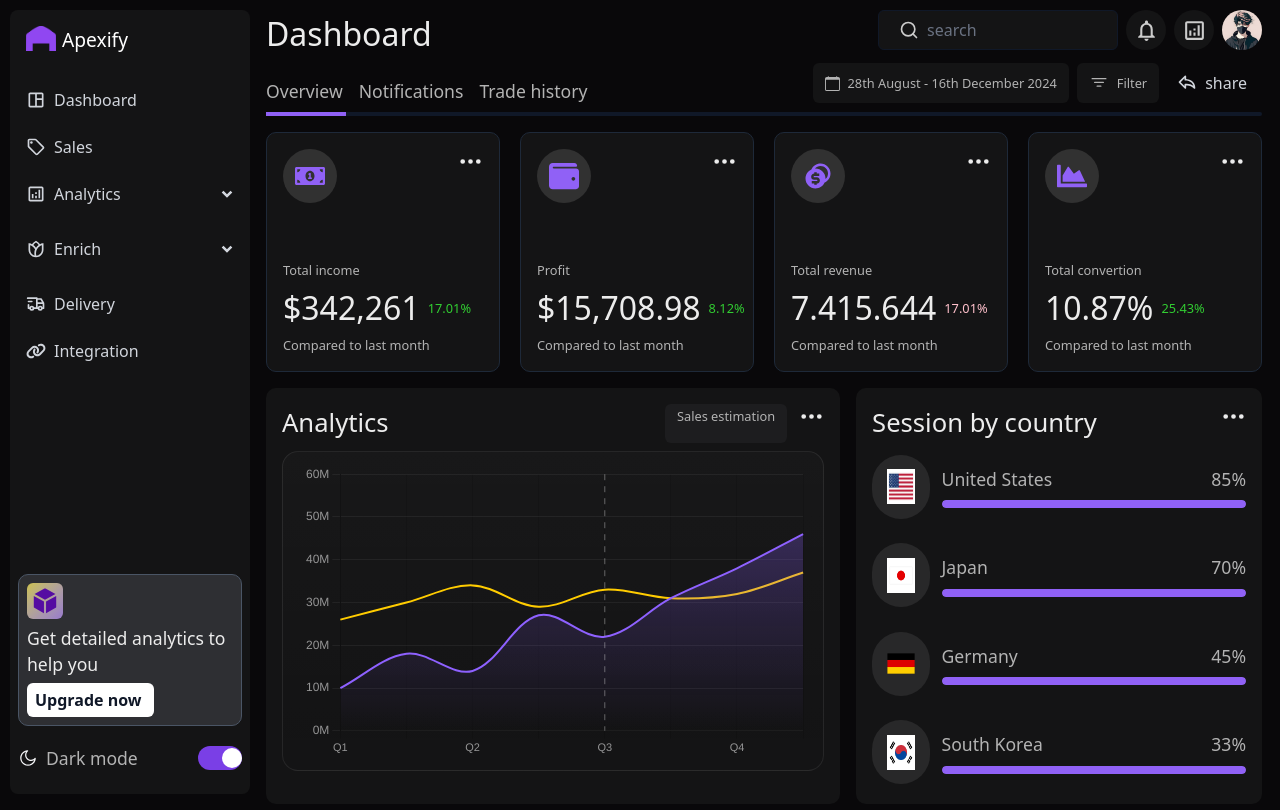
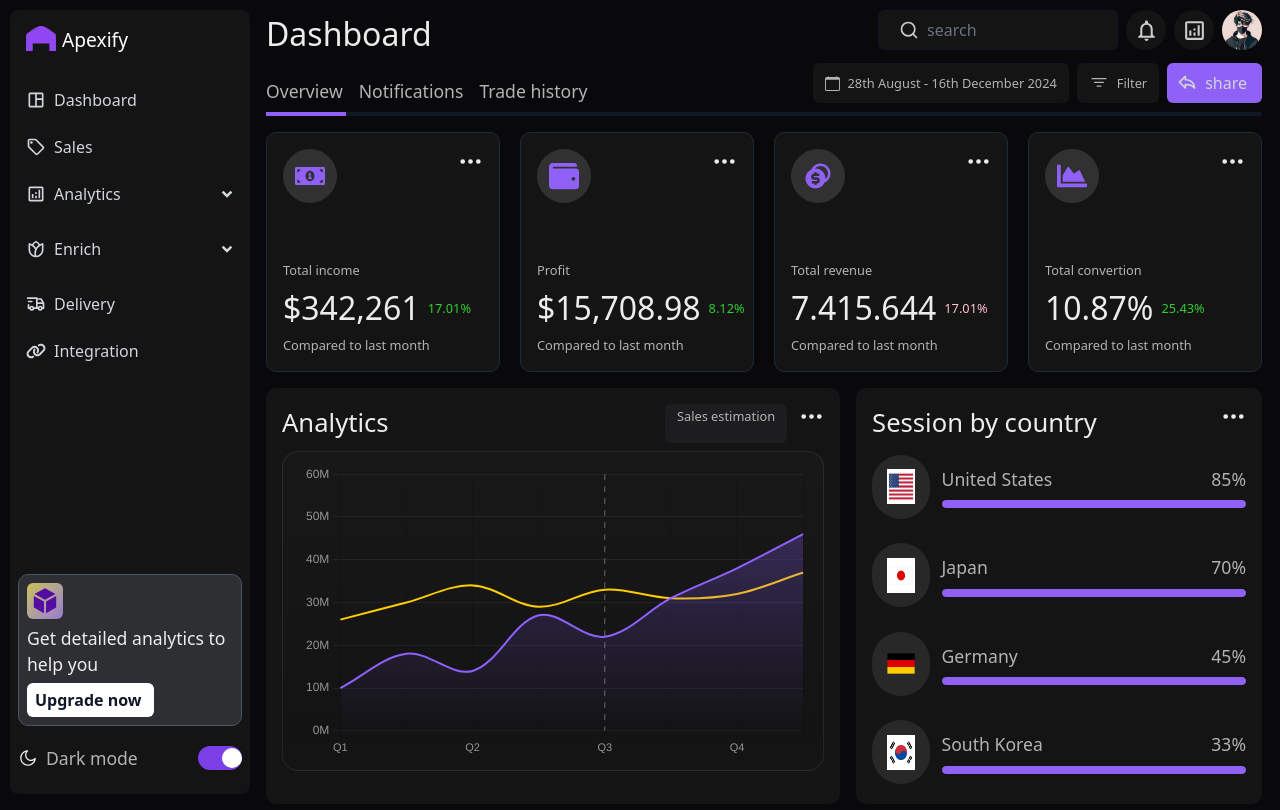
Before and after one commit to KelvinOmoluyi/Dashboard, a React (Vite) app: page / in a window 1280 px wide. Built offline with nearby package versions, Linux system fonts and the light colour scheme.

Commit message:
added more props for futher customization

```diff
--- a/components/Button.jsx
+++ b/components/Button.jsx
@@ -1,18 +1,27 @@
 import { motion } from "framer-motion";
 
-const Button = ({ height, width, text, icon, active }) => {
+const Button = ({ height, width, text, icon, bgColor, textFirst, align }) => {
 
     const Icon = icon || null;
 
   return (
     <motion.button
     style={width ? { height, width } : { width: "fit-content", paddingRight: 15, paddingLeft: 10 }}
-    className={`text-gray-300 ${active && "bg-[#9061f6]"} hover:text-white rounded-md flex items-center justify-start pl-2 gap-2`}
+    className={`text-gray-300 bg-[${bgColor ? bgColor : "none"}] hover:text-white rounded-md flex justify-${align === "center" ? "center" : "start"} items-center pl-2 gap-2`}
     transition={{ duration: 0.15 }}
     whileHover={{ backgroundColor: '#9061f6', cursor: "pointer" }}
     >
-        {icon && <Icon size={20} className='text-gray-300 hover:text-white' />}
-        <span>{text}</span>
+      {textFirst ? (
+        <>
+          <span>{text}</span>
+          {icon && <Icon size={20} className='text-gray-300 hover:text-white' />}
+        </>
+      ) : (
+        <>
+          {icon && <Icon size={20} className='text-gray-300 hover:text-white' />}
+          <span>{text}</span>
+        </>
+      )}
     </motion.button>
   )
 }
```
